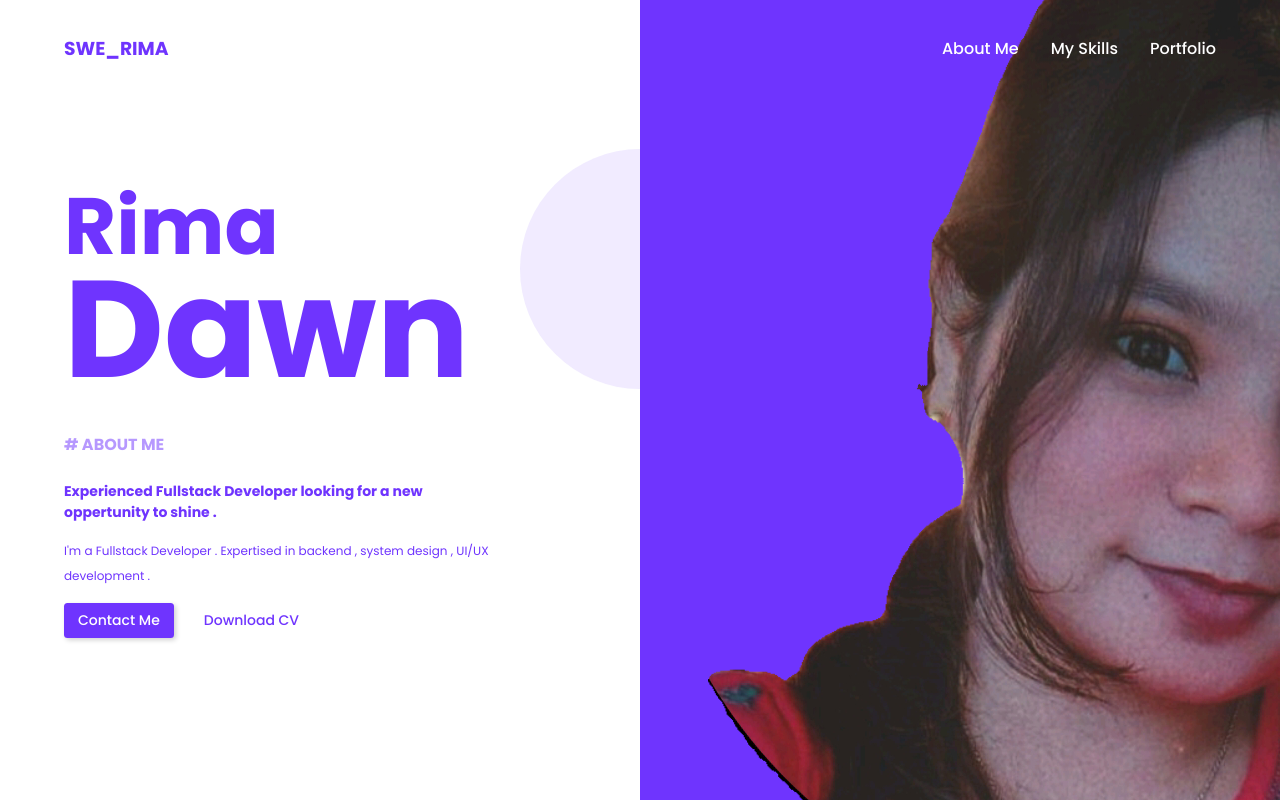
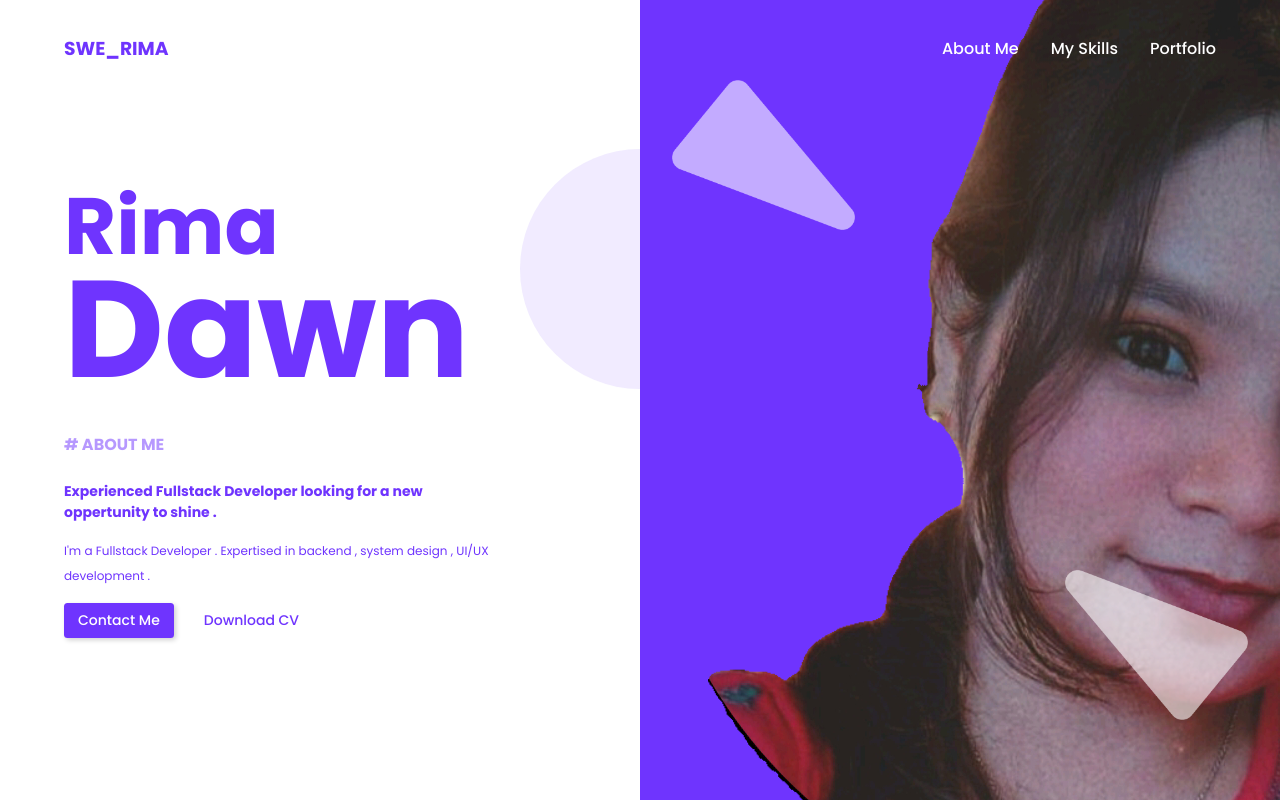
Before and after one commit to RDawn123/portfolio, a plain HTML site: page index.htm in a window 1280 px wide. Shown: the top 802 px of the page. Drawn offline with nearby package versions, Linux system fonts and the light colour scheme.

Commit message:
Initial Commit

```diff
--- a/css/index.css
+++ b/css/index.css
@@ -79,6 +79,9 @@
 
 .header-columns:last-child {
     background-color: var(--primary-blue);
+}
+.header-main-image-container{
+    max-width: 5.5rem;
 }
 .header-title-container {
     --header-title-ratio: 1.71875;
--- a/index.htm
+++ b/index.htm
@@ -79,6 +79,8 @@
                             <img src="./assets/about-me/Rima_image.png.png"/>
 
                         </div>
+                        <div class="floating-triangle top-left" id="header-floating-triangle-1"></div>
+                        <div class="floating-triangle bottom-right" id="header-floating-triangle-1"></div>
                     </div>
                 </div>
             </div>
```
